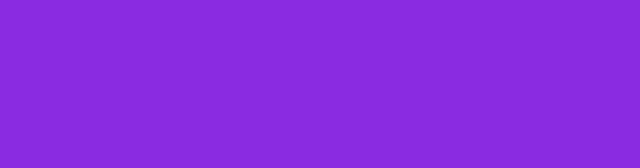
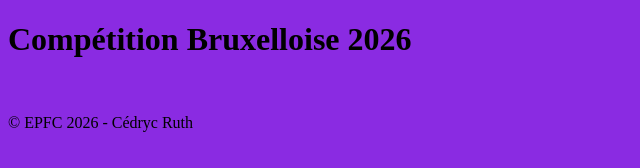
Before and after one commit to cedryc-ruth/competion, a plain HTML site: page index.html in a window 1280 px wide. Shown: the whole page, without its empty margins (0-640 px from the left). Drawn offline with Linux system fonts and the light colour scheme.

Commit message:
Structure page d'accueil (header/footer)

```diff
--- a/index.html
+++ b/index.html
@@ -8,6 +8,15 @@
     <script src="js/main.js"></script>
 </head>
 <body>
-
+    <div>
+        <header>
+            <h1>Compétition Bruxelloise 2026</h1>
+            <a href="index.html" class="logo"><img src="" alt="" id="logo"></a>
+        </header>
+        <main></main>
+        <footer>
+            <p>&copy; EPFC 2026 - Cédryc Ruth</p>
+        </footer>
+    </div>
 </body>
 </html>
```
